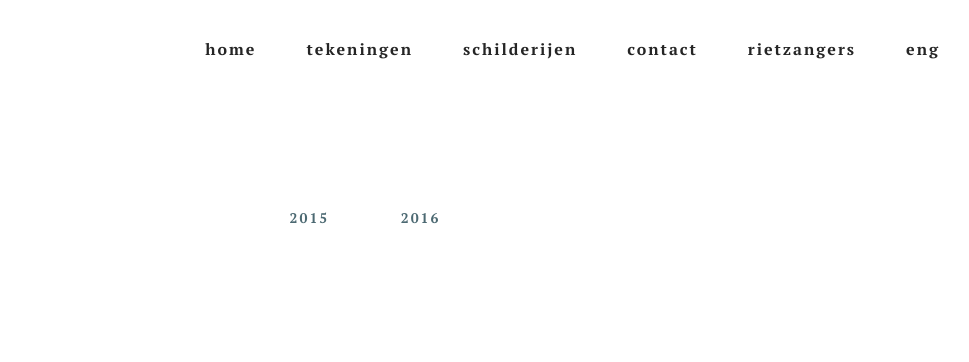
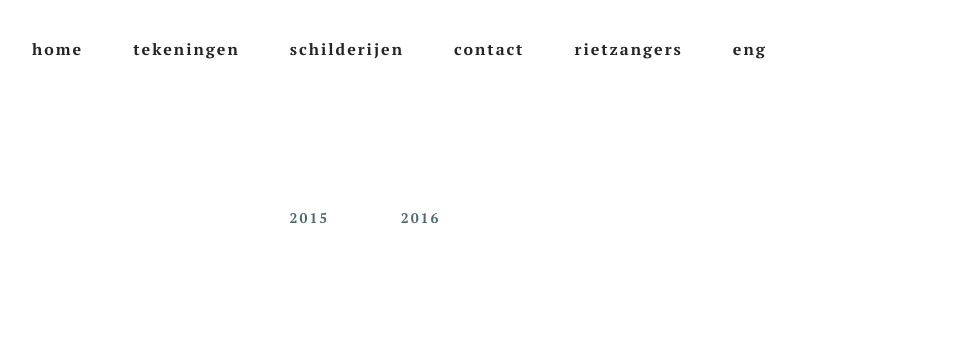
Before and after one commit to Elinevan/pubNL, a plain HTML site: page schilderijen.html in a window 1280 px wide. Shown: the top 362 px of the page, without its empty margins (275-1244 px from the left). Drawn offline with Linux system fonts and the light colour scheme.

Commit message:
aanpassingen_13

```diff
--- a/assets/mobirise/css/style.css
+++ b/assets/mobirise/css/style.css
@@ -159,7 +159,7 @@ html {
   text-align: center;
 }
 .mbr-navbar__menu-box--inline-right {
-  text-align: right;
+  text-align: center;
 }
 .mbr-navbar__column {
   display: table-cell;
--- a/extra.css
+++ b/extra.css
@@ -1,5 +1,5 @@
 .mbr-navbar__menu-box--inline-left .mbr-navbar__column,
 .mbr-navbar__menu-box--inline-center .mbr-navbar__column,
 .mbr-navbar__menu-box--inline-right .mbr-navbar__column {
-    margin-left: 4.5%;
+    margin-left: 1%;
 }
--- a/schilderijen.html
+++ b/schilderijen.html
@@ -13,6 +13,7 @@
   <link rel="stylesheet" href="assets/bootstrap/css/bootstrap.min.css">
   <link rel="stylesheet" href="assets/mobirise/css/style.css">
   <link rel="stylesheet" href="assets/mobirise/css/mbr-additional.css" type="text/css">
+    <link rel="stylesheet" href="extra.css">
     <link rel="stylesheet" href="extra.css">
 
 
```
Also changed, not shown: schilderijen2015.html (+1 -0 lines), schilderijen2016.html (+1 -0 lines), tekeningen.html (+1 -0 lines), tekeningen2015.html (+1 -0 lines), tekeningen2016.html (+1 -0 lines).
